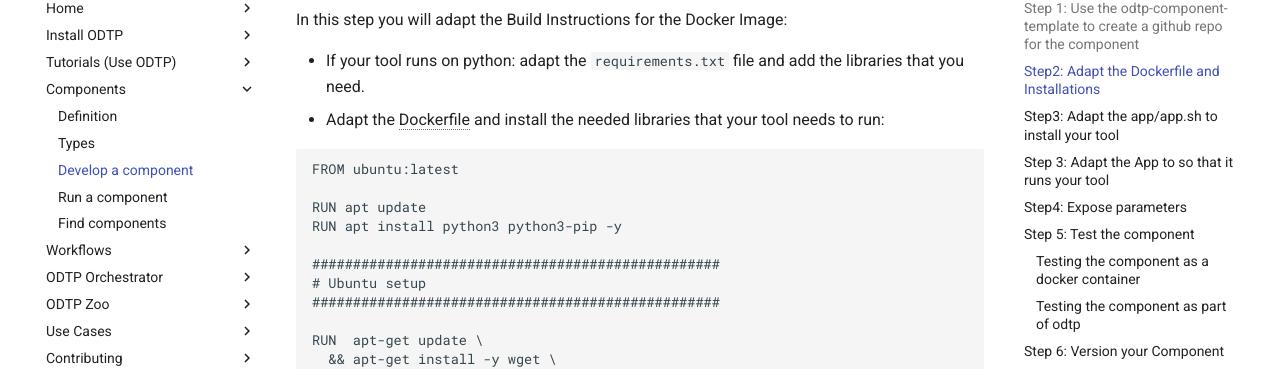
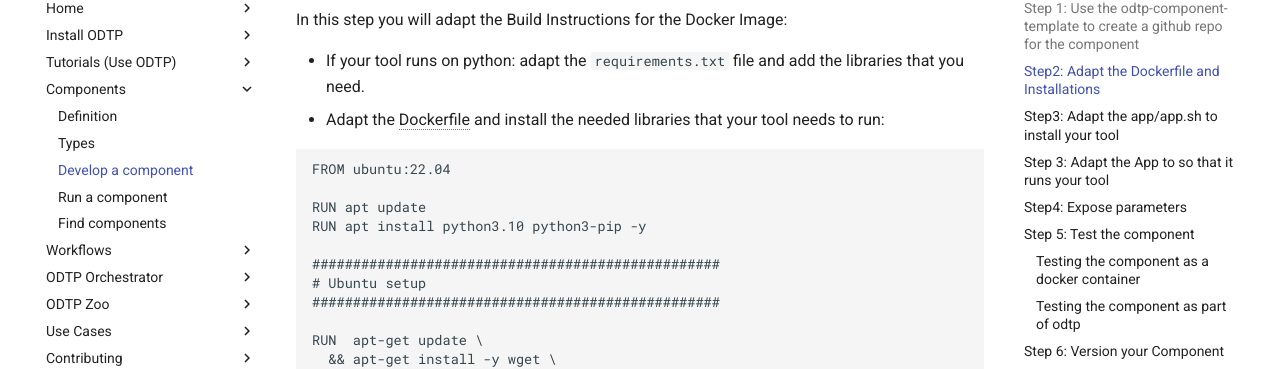
Before and after one commit to odtp-org/odtp-manuals, an MkDocs documentation site: the page built from docs/components/develop.md, in a window 1280 px wide and 900 px high, scrolled down 1232 px. Shown: the part 100-469 px from the top of the window. Built offline with MkDocs 1.6.1 and Material for MkDocs 9.7.7, drawn with Linux system fonts in a browser that asks for light colours; a script that is not in the unit is left out; comment, search, counter and statistics services are not loaded.

Commit message:
fix(components develop): correct Dockerfile

````diff
--- a/docs/components/develop.md
+++ b/docs/components/develop.md
@@ -44,10 +44,10 @@ In this step you will adapt the Build Instructions for the Docker Image:
 - Adapt the Dockerfile and install the needed libraries that your tool needs to run:
 
 ```
-FROM ubuntu:latest
+FROM ubuntu:22.04
 
 RUN apt update
-RUN apt install python3 python3-pip -y
+RUN apt install python3.10 python3-pip -y
 
 ##################################################
 # Ubuntu setup
````
